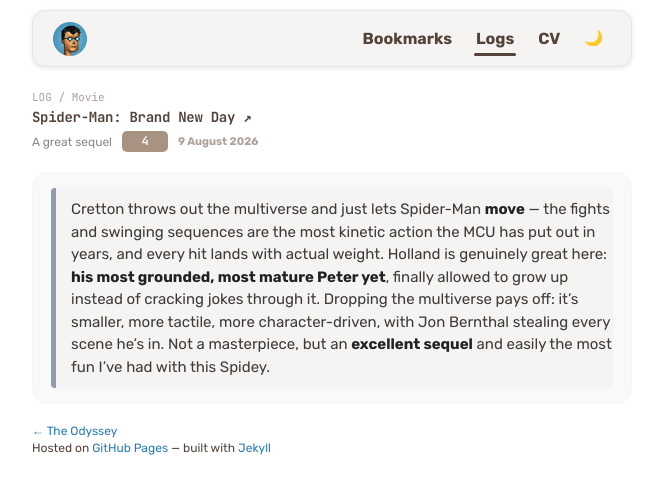
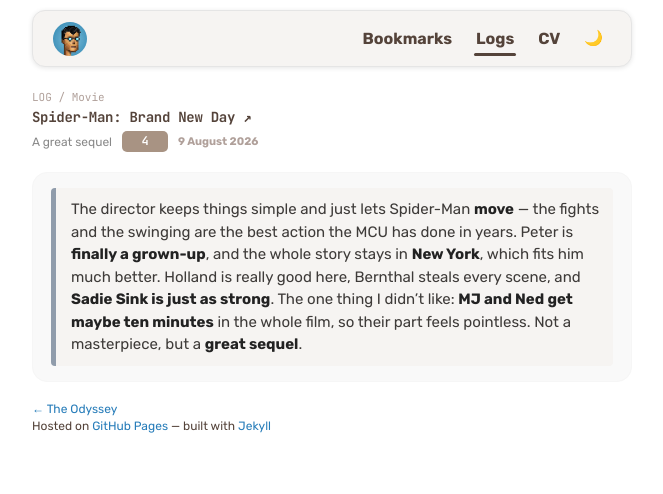
Before and after one commit to alobanov/alobanov.github.io, a Jekyll site: the page built from _logs/2026-08-09-spider-man-brand-new-day-movie-log.md, in a window 1280 px wide. Shown: the top 494 px of the page, without its empty margins (308-971 px from the left). Built offline with Jekyll 4.4.1, drawn with Linux system fonts in a browser that asks for light colours.

Commit message:
Rework the Spider-Man log entry

```diff
--- a/_logs/2026-08-09-spider-man-brand-new-day-movie-log.md
+++ b/_logs/2026-08-09-spider-man-brand-new-day-movie-log.md
@@ -9,4 +9,4 @@
 link: https://www.imdb.com/title/tt22084616
 ---
 
-> Cretton throws out the multiverse and just lets Spider-Man **move** — the fights and swinging sequences are the most kinetic action the MCU has put out in years, and every hit lands with actual weight. Holland is genuinely great here: **his most grounded, most mature Peter yet**, finally allowed to grow up instead of cracking jokes through it. Dropping the multiverse pays off: it's smaller, more tactile, more character-driven, with Jon Bernthal stealing every scene he's in. Not a masterpiece, but an **excellent sequel** and easily the most fun I've had with this Spidey.
+> The director keeps things simple and just lets Spider-Man **move** — the fights and the swinging are the best action the MCU has done in years. Peter is **finally a grown-up**, and the whole story stays in **New York**, which fits him much better. Holland is really good here, Bernthal steals every scene, and **Sadie Sink is just as strong**. The one thing I didn't like: **MJ and Ned get maybe ten minutes** in the whole film, so their part feels pointless. Not a masterpiece, but a **great sequel**.
```
